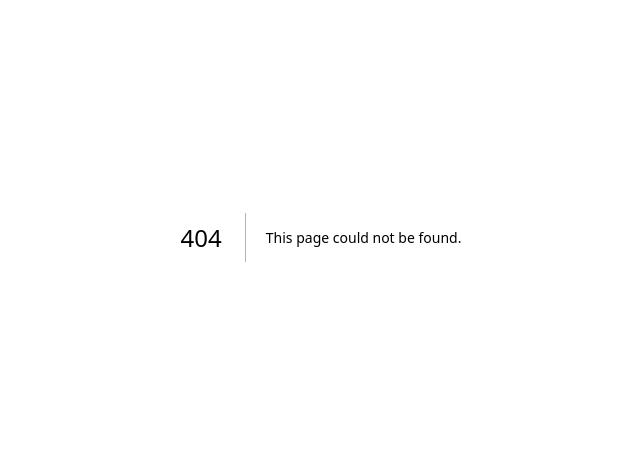
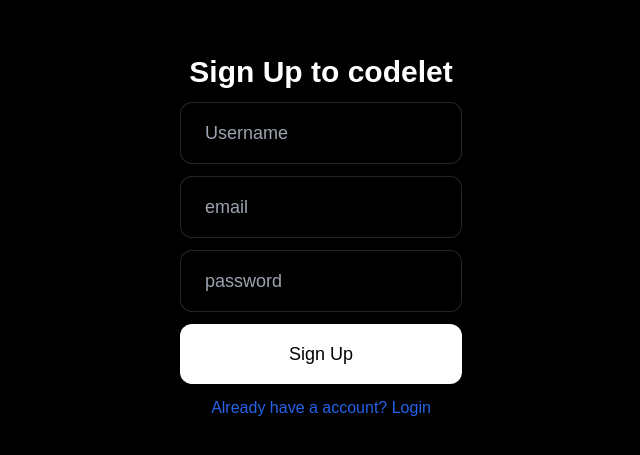
Before and after one commit to scott-mescudi/Codelet, a Next.js app in the folder web/: page /signup in a window 1280 px wide. Before the commit this address had no page. Shown: the part 163-618 px from the top of the page, without its empty margins (319-959 px from the left). Built offline with nearby package versions, Linux system fonts and the light colour scheme.

Commit message:
Refactor Login and Signup forms to use onSubmit prop; add new Login and Signup pages with state management

```diff
--- a/web/src/app/layout.tsx
+++ b/web/src/app/layout.tsx
@@ -10,7 +10,7 @@
   return (
     <html lang="en" className="overflow-y-scroll">
       <body>
-            {children}
+          {children}
       </body>
     </html>
   );
--- /dev/null
+++ b/web/src/app/login/page.tsx
@@ -0,0 +1,17 @@
+"use client";
+
+import { LoginForm } from "@/components/LoginForm";
+import { useState } from "react";1
+
+
+export default function LoginPage() {
+  const [email, setEmail] = useState<string>("");
+  const [password, setPassword] = useState<string>("");
+
+
+  return (
+    <div className="flex min-h-screen items-center justify-center ">
+      <LoginForm href="/signup" email={email} password={password} setEmail={setEmail} setPassword={setPassword} />
+    </div>
+  );
+}
--- a/web/src/app/page.tsx
+++ b/web/src/app/page.tsx
@@ -1,6 +1,7 @@
 export default function Home() {
   return (
     <>
+
     </>
   )
 }
--- /dev/null
+++ b/web/src/app/signup/page.tsx
@@ -0,0 +1,69 @@
+'use client'
+
+import {RegisterForm} from '@/components/SignupForm'
+import {useState} from 'react'
+
+interface SignupRequest {
+	username: string
+	email: string
+	password: string
+	role: string
+}
+
+interface ErrorResponse {
+	error: string
+	code: number
+}
+
+async function Signup(
+  username: string,
+	email: string,
+	password: string
+) {
+	const data: SignupRequest = {
+		username,
+		email,
+		password,
+		role: 'user'
+	}
+
+	try {
+		const resp = await fetch('http://localhost:3021/api/v1/register', {
+			method: 'POST',
+			headers: {
+				'Content-Type': 'application/json'
+			},
+      body: JSON.stringify(data)
+		})
+
+    if (!resp.ok) {
+      const error = await resp.json() as ErrorResponse
+      console.error(error)
+      return
+    }
+
+    console.log(resp.json())
+	} catch (err) {console.error(err)}
+
+}
+
+export default function RegisterPage() {
+	const [username, setUsername] = useState<string>('')
+	const [email, setEmail] = useState<string>('')
+	const [password, setPassword] = useState<string>('')
+
+
+	return (
+		<div className="flex min-h-screen items-center justify-center ">
+			<RegisterForm
+				href="/login"
+				username={username}
+				email={email}
+				password={password}
+				setEmail={setEmail}
+				setPassword={setPassword}
+				setUsername={setUsername}
+			/>
+		</div>
+	)
+}
--- a/web/src/components/LoginForm.tsx
+++ b/web/src/components/LoginForm.tsx
@@ -3,22 +3,24 @@
 interface FormProps {
   email: string;
   password: string;
-  HandleData: (e: React.FormEvent<HTMLFormElement>) => void;
+  onSubmit?: (e: React.FormEvent<HTMLFormElement>) => void;
   setEmail: (value: string) => void;
+  href?: string
   setPassword: (value: string) => void;
 }
 
 export function LoginForm({
   email,
   password,
-  HandleData,
+  onSubmit,
   setEmail,
+  href,
   setPassword,
 }: FormProps) {
   return (
     <>
       <div className="mx-3 p-4">
-        <form className="flex gap-3 flex-col" onSubmit={HandleData}>
+        <form className="flex gap-3 flex-col" onSubmit={onSubmit}>
           <p className="text-3xl font-bold text-white w-full text-center">
             Log in to codelet
           </p>
@@ -45,7 +47,7 @@
             Login
           </button>
           <Link
-            href="/register"
+            href={href ? href : "#"}
             className="text-blue-600 w-full text-center hover:underline"
           >
             Don't have an account? Sign Up
--- a/web/src/components/SignupForm.tsx
+++ b/web/src/components/SignupForm.tsx
@@ -4,10 +4,11 @@
   username: string;
   email: string;
   password: string;
+  href?: string
   setUsername: React.Dispatch<React.SetStateAction<string>>;
   setEmail: React.Dispatch<React.SetStateAction<string>>;
   setPassword: React.Dispatch<React.SetStateAction<string>>;
-  handleSubmit: (e: React.FormEvent<HTMLFormElement>) => void;
+  onSubmit?: (e: React.FormEvent<HTMLFormElement>) => void;
 }
 
 export function RegisterForm({
@@ -17,12 +18,13 @@
   setUsername,
   setEmail,
   setPassword,
-  handleSubmit,
+  onSubmit,
+  href
 }: RegisterFormProps) {
   return (
     <>
       <div className="mx-3 p-4">
-        <form className="flex gap-3 flex-col" onSubmit={handleSubmit}>
+        <form className="flex gap-3 flex-col" onSubmit={onSubmit}>
           <p className="text-3xl font-bold text-white w-full text-center">
             Sign Up to codelet
           </p>
@@ -54,7 +56,7 @@
             Sign Up
           </button>
           <Link
-            href="/login"
+            href={href ? href : "#"}
             className="text-blue-600 w-full text-center hover:underline"
           >
             Already have a account? Login
```
Also changed, not shown: 1 other file (tests, documents, lock files or other folders).
